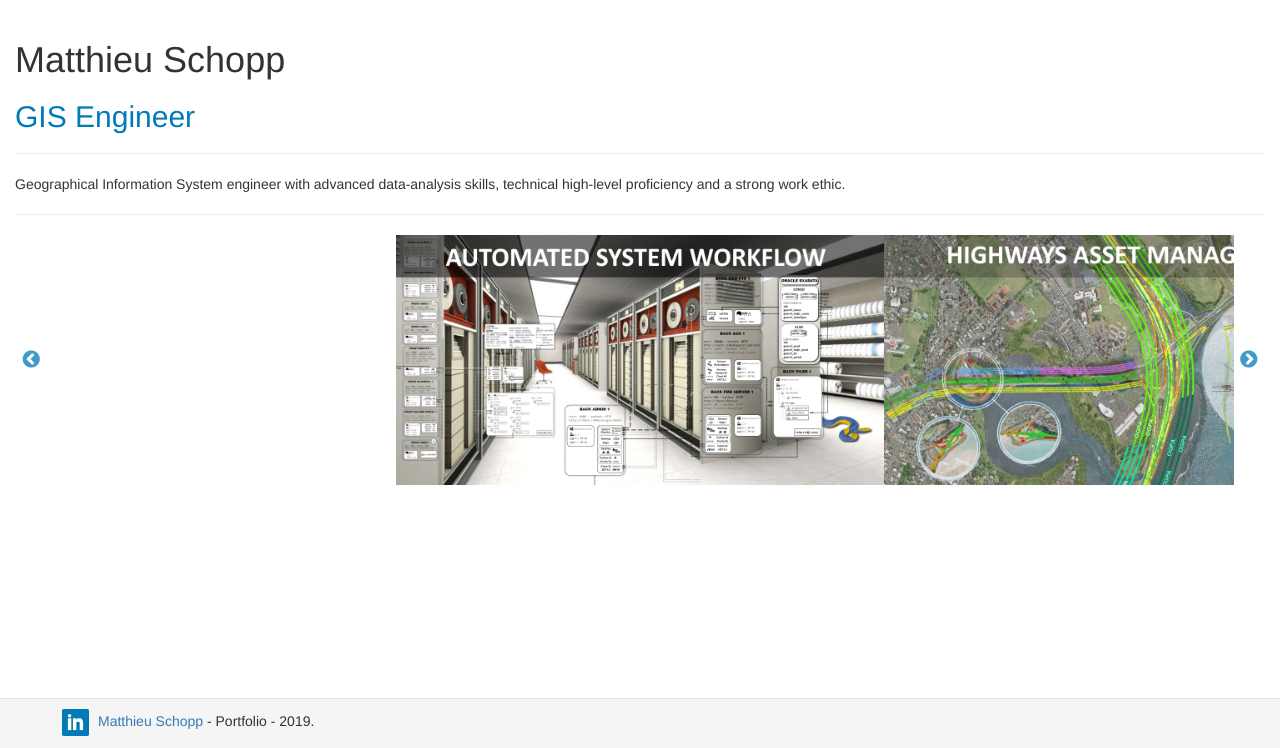
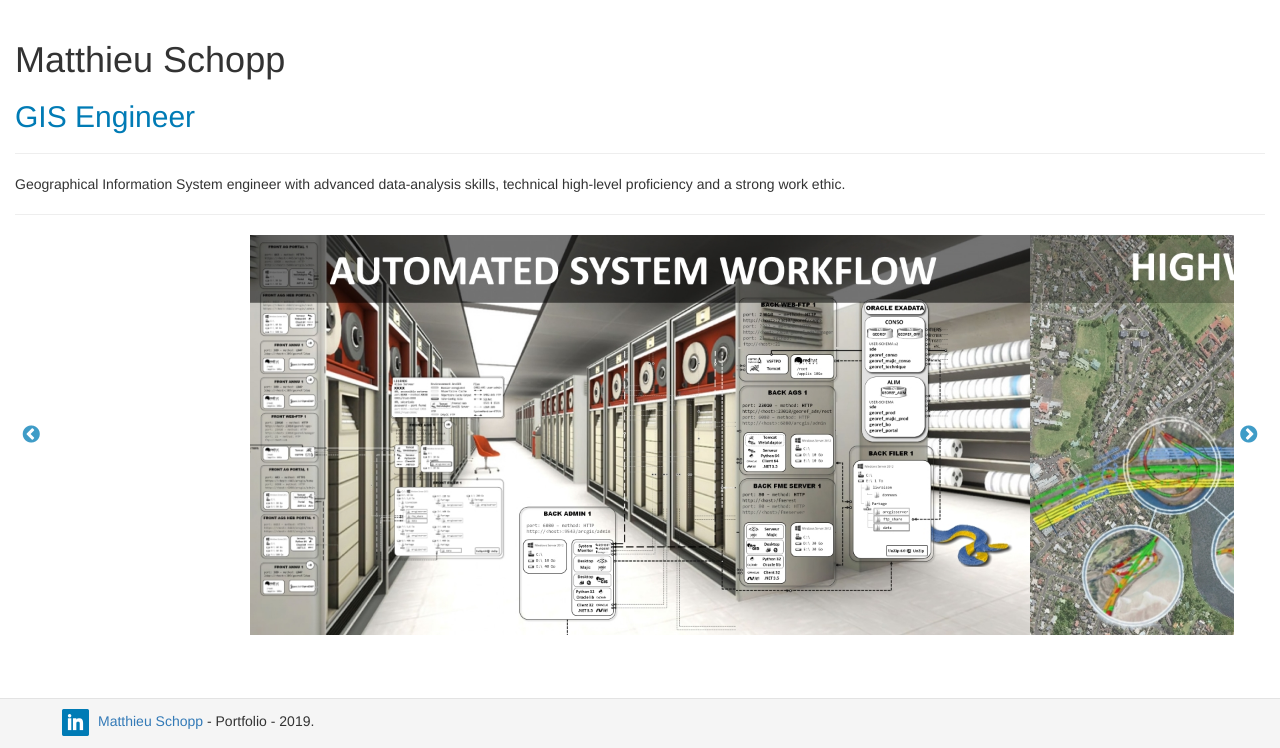
Before and after one commit to Matshopp/schoppgis, a Django app: page / in a window 1280 px wide. Shown: the part 52-800 px from the top of the page. Run offline with Django 3.2, Linux system fonts and the light colour scheme; some libraries are stand-ins or nearby versions.

Commit message:
change home image height

```diff
--- a/schoppgis/static/css/portfolio.css
+++ b/schoppgis/static/css/portfolio.css
@@ -144,5 +144,5 @@
 }
 
 .img-home-slider{
-    max-height: 250px;
+    max-height: 400px;
 }
```
